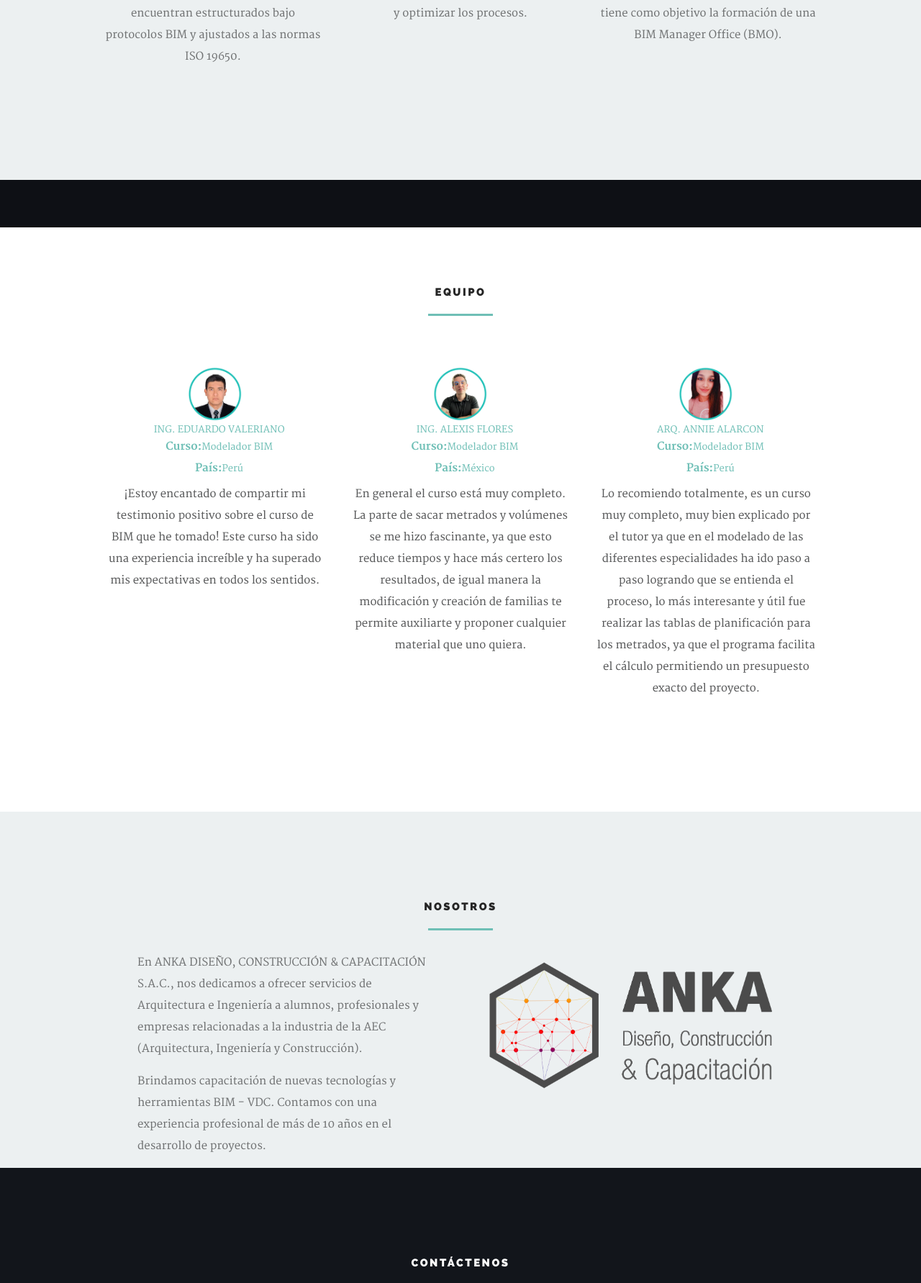
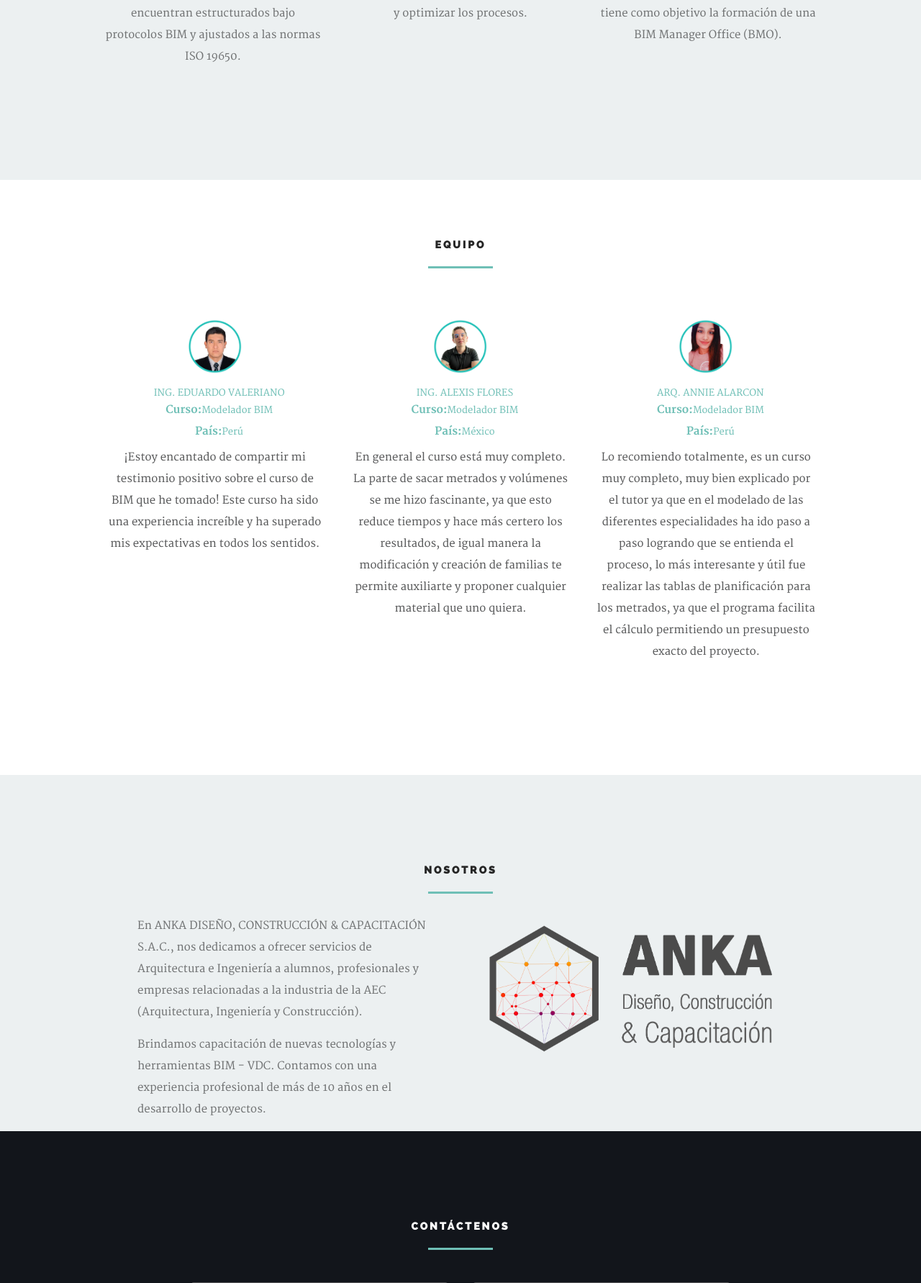
Before and after one commit to pablohub/AnkaEducation, a PHP site: page / in a window 1280 px wide. Shown: the part 1834-3617 px from the top of the page at 72% size. Run offline with PHP 8.4, Linux system fonts and the light colour scheme.

Commit message:
Se actualizó versión de CSS

```diff
--- a/css/main.css
+++ b/css/main.css
@@ -1613,7 +1613,6 @@
 /* -------------------------------------------------------------------- */
 #team {
 	background: white;
-	margin-top: 66px;
 	padding-top: 78px;
 	padding-bottom: 120px;
 }
@@ -1643,6 +1642,7 @@
 	border-radius: 100%;
 }
 #team-wrapper .member-name {
+	margin-top: 15px;
 	padding-top: 9px;
 	margin-left: 12px;
 }
--- a/index.html
+++ b/index.html
@@ -23,7 +23,7 @@
 	<!-- CSS
     ================================================== -->
 	<link rel="stylesheet" href="css/base.css">
-	<link rel="stylesheet" href="css/main.css">
+	<link rel="stylesheet" href="css/main.css?v20230706">
 	<link rel="stylesheet" href="css/media-queries.css">
 
 	<!-- Script
```
